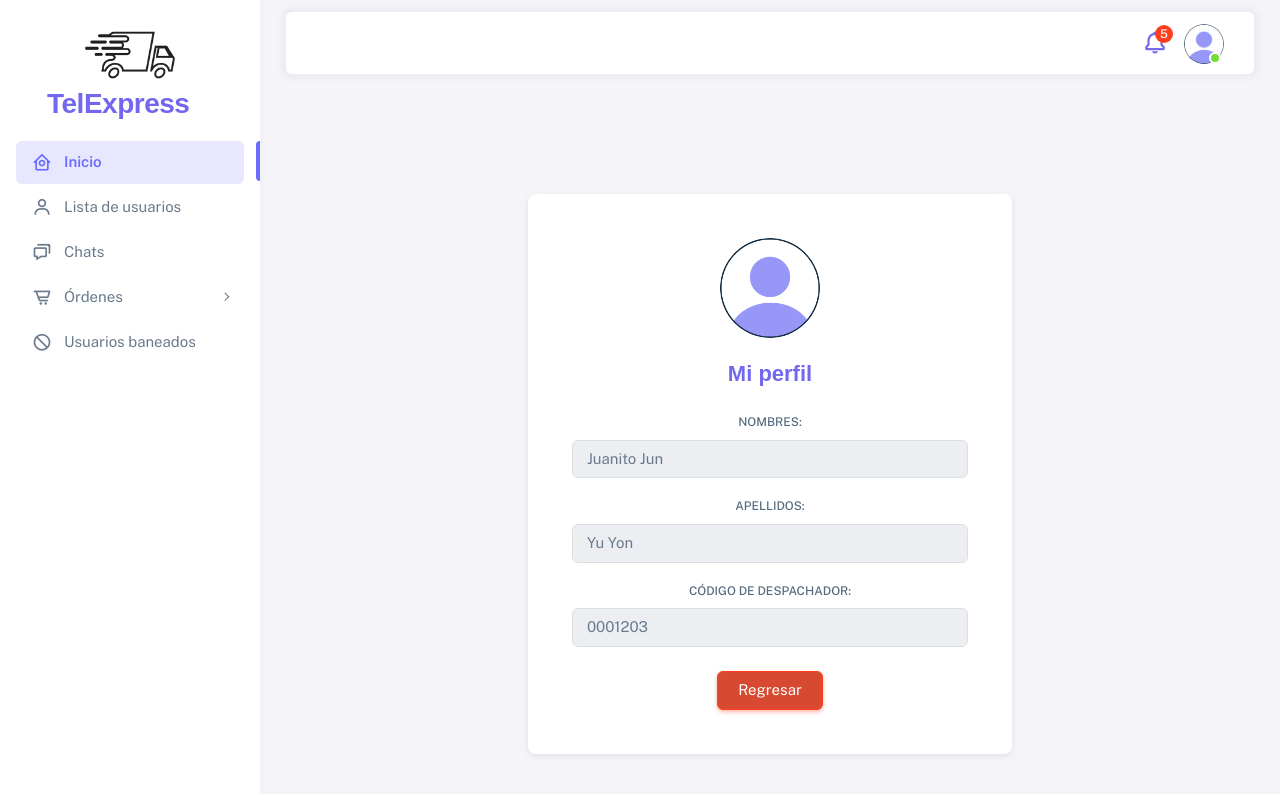
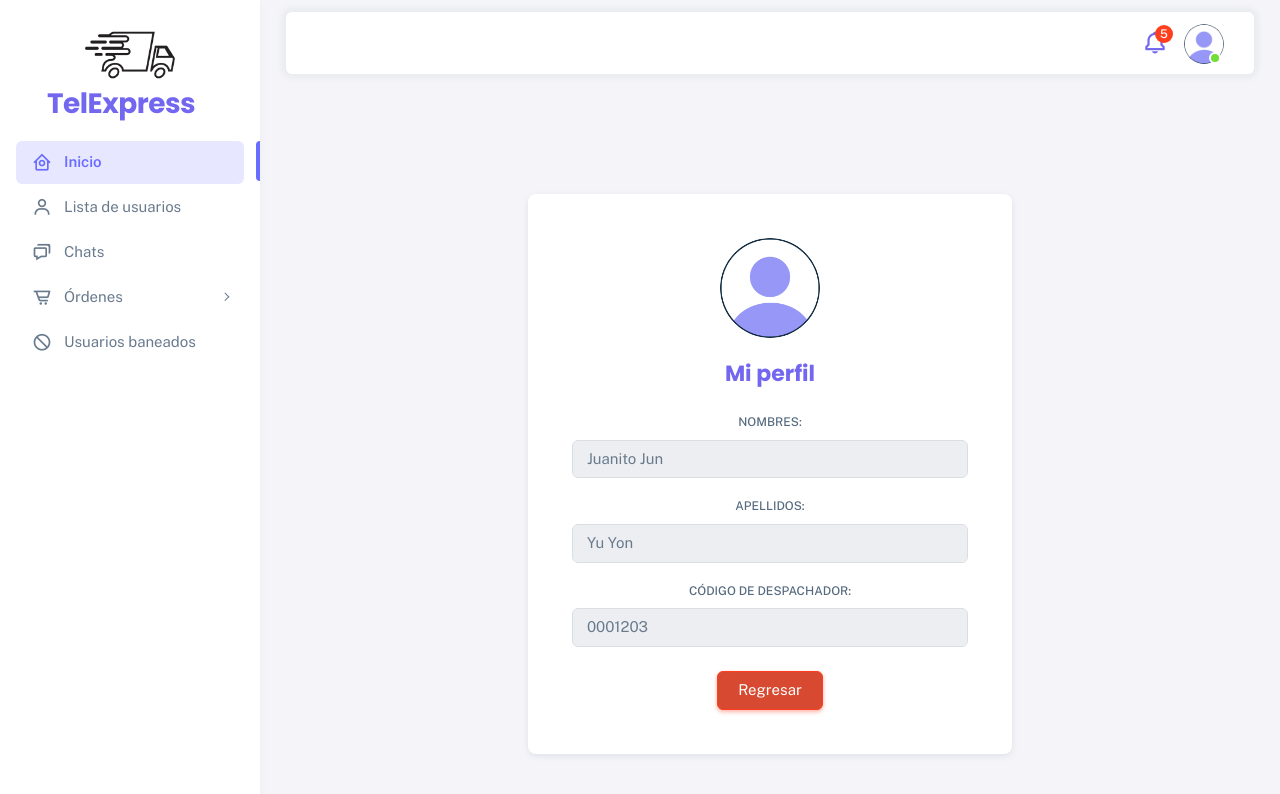
Before and after one commit to lia2003/TelExpress, a website built with webpack: page HTML Modelo/sneat-1.0.0/html/Agente/perfil_agente.html in a window 1280 px wide. Built offline with nearby package versions, Linux system fonts and the light colour scheme.

Commit message:
cambio de fuente

```diff
--- a/HTML Modelo/sneat-1.0.0/html/Agente/perfil_agente.html
+++ b/HTML Modelo/sneat-1.0.0/html/Agente/perfil_agente.html
@@ -11,6 +11,7 @@
 
     <!-- Fonts -->
     <link href="https://fonts.googleapis.com/css2?family=Public+Sans:wght@300;400;500;600;700&display=swap" rel="stylesheet" />
+    <link href="https://fonts.googleapis.com/css2?family=Poppins:wght@400;500;600;700&display=swap" rel="stylesheet">
 
     <!-- Icons -->
     <link rel="stylesheet" href="../../assets/vendor/fonts/boxicons.css" />
```
